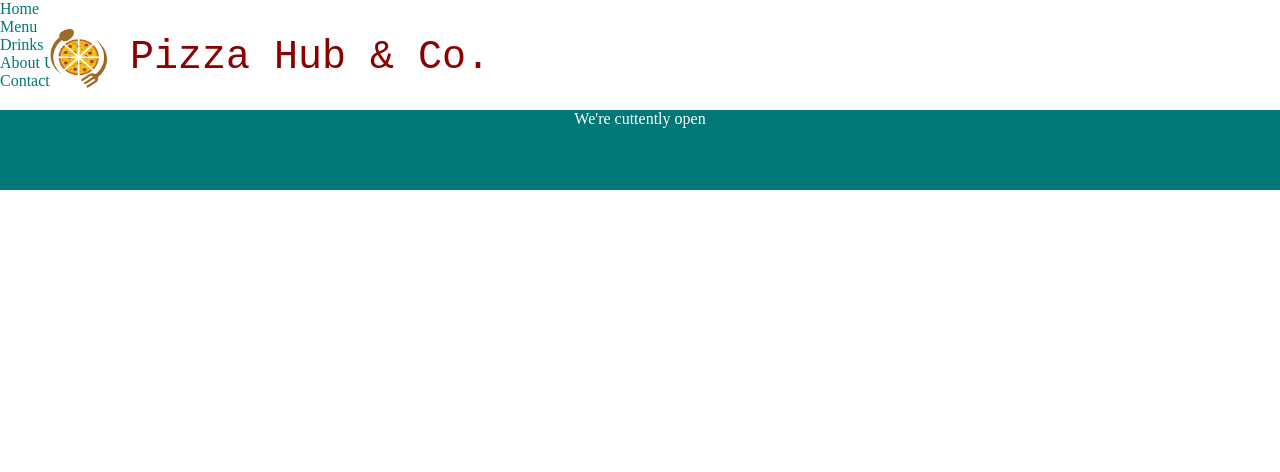
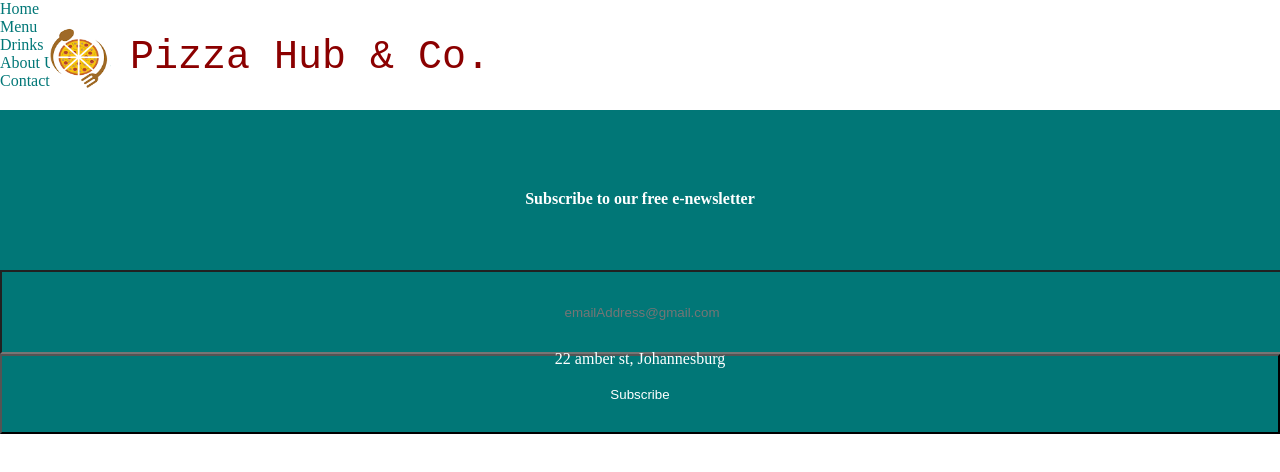
Before and after one commit to NelaniMaluka/pizza-store, a React (Create React App) app: page / in a window 1280 px wide. Shown: the top 472 px of the page. Built offline with nearby package versions, Linux system fonts and the light colour scheme.

Commit message:
added Address, newsletter sign-up and fixed time

```diff
--- a/src/Components/Footer.js
+++ b/src/Components/Footer.js
@@ -1,16 +1,40 @@
 import React from "react";
+import { useState } from "react";
 
 import "./Footer.css";
 
 function Footer() {
+  const [text, setText] = useState();
+
+  // Determines which text to use depending on the current hour
   const hour = new Date().getHours();
-  const openHour = 12;
+  const openHour = 8;
   const closeHour = 22;
   const isOpen = hour >= openHour && hour <= closeHour;
+  const a = isOpen ? "We're currently open" : "Sorry we're currently closed";
+
+  // sets the current time to display for the user
+  const time = new Date().toLocaleTimeString(["en-US"], {
+    hour: "2-digit",
+    minute: "2-digit",
+  });
+
+  // updates the time and text to diplay wherethere we're open or not
+  setTimeout(() => {
+    setText(time + " " + a);
+  }, 60000);
 
   return (
     <footer>
-      <p>We're cuttently open</p>
+      <p>{text}</p>
+      <h4> Subscribe to our free e-newsletter</h4>
+      <div className="newsletter">
+        <input type="email" placeholder="emailAddress@gmail.com" name="email" />
+        <button id="subscribe" type="submit" name="send">
+          Subscribe
+        </button>
+      </div>
+      <p>22 amber st, Johannesburg </p>
     </footer>
   );
 }
```
